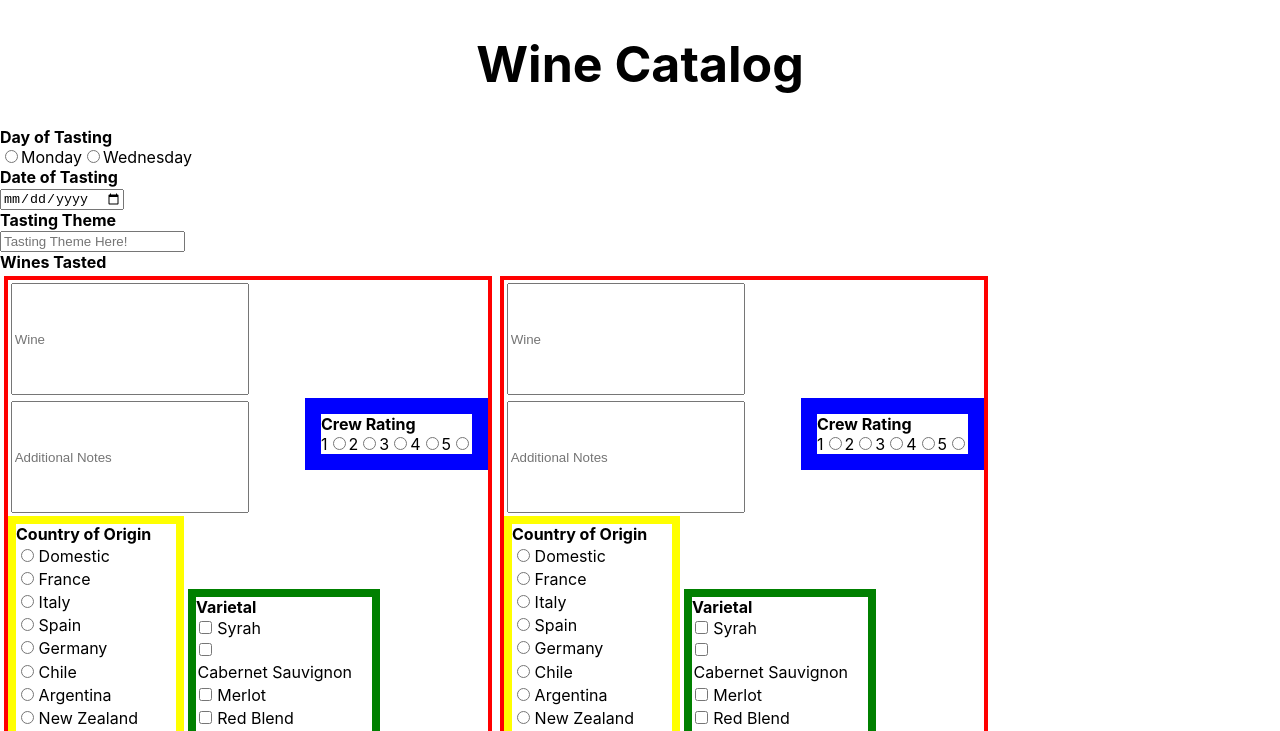
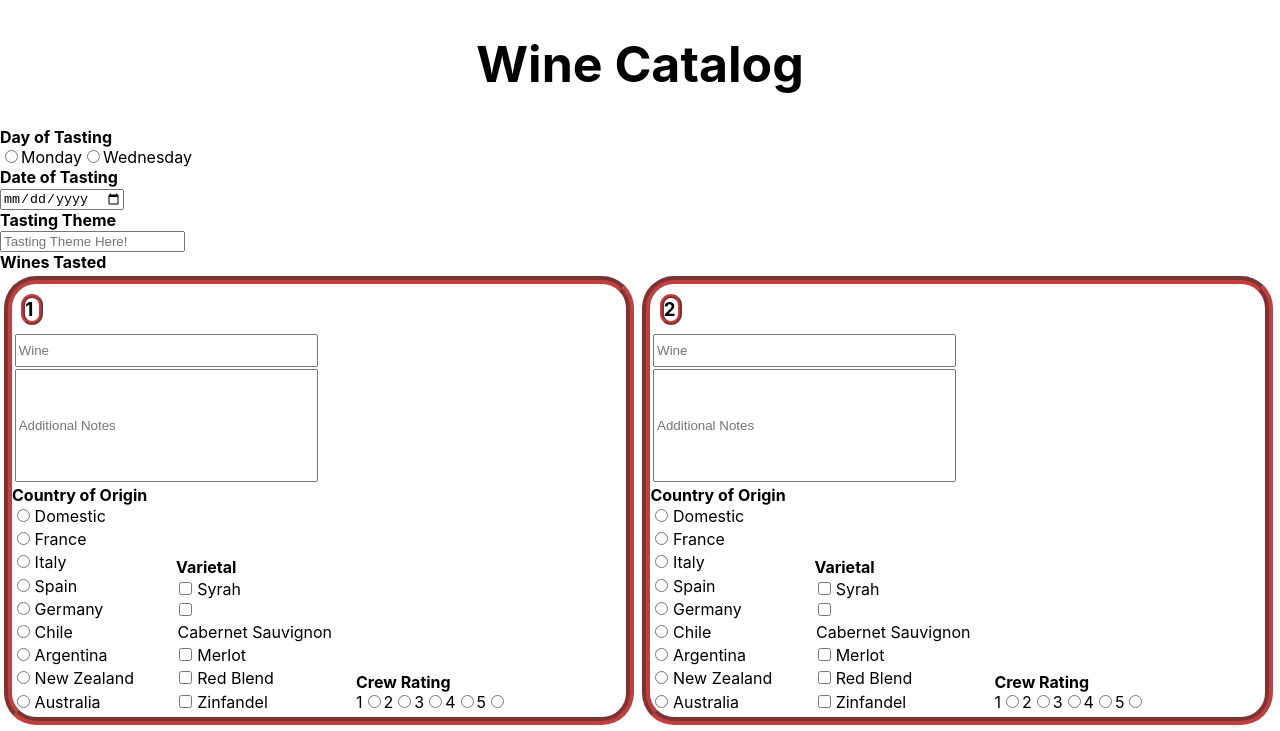
Before and after one commit to Awood549/wine-catalog, a React (Create React App) app: page / in a window 1280 px wide. Shown: the top 731 px of the page. Built offline with nearby package versions, Linux system fonts and the light colour scheme.

Commit message:
finally starting to decent!

```diff
--- a/src/form/InputWines.js
+++ b/src/form/InputWines.js
@@ -149,12 +149,15 @@ import './forms.css'
     let numberOfWines = ['1','2','3','4'];
 
     let markup = numberOfWines.map( number =>
+      <>
       <label className= 'eachWine'>
+      <h3>{number}</h3>
       {nameAndNotesInput()}
-      {ratingsInput()}
       {countryOfOrigin()}
       {varietalsInput()}
+      {ratingsInput()}
       </label>
+      </>
     )
     return(
       <>
--- a/src/form/forms.css
+++ b/src/form/forms.css
@@ -5,11 +5,18 @@ h4{
   margin: 0;
   display: block;
 }
+h3{
+  margin: .5em;
+  display: block;
+  border: .25em ridge rgba(182, 28, 28, 0.842);
+  border-radius: 2em;
+  width:.75em;
+}
 .varietal{
   display: inline-block;
   margin: .25em;
   width: 11em;
-  border: .5em solid green;
+  /* border: .5em solid green; */
 }
 .varietalChoices{
   margin:.25em;
@@ -36,31 +43,32 @@ label.countryRadio{
 .countryOrigin{
   display: inline-block;
   width: 10em;
-  border: .5em solid yellow;
+  /* border: .5em solid yellow; */
 }
 
 .eachWine{
   display: inline-block;
   margin: .25em;
-  border: .25em solid red;
-  width:480px
+  border: .5em groove rgba(182, 28, 28, 0.842);
+  border-radius: 2em;
+  width:48%;
 }
 .wineName{
   overflow: hidden;
-  display: inline-block;
+  display: block;
   width: 48%;
-  height: 8em;
+  height: 2em;
   margin: .2em;
 }
 .wineNotes{
   overflow: hidden;
-  display: inline-block;
+  display: block;
   width: 48%;
   height: 8em;
   margin: .2em;
 }
 
 .rating{
-  border: 1em solid blue;
-float: right;
+  /* border: 1em solid blue; */
+  display: inline-block;
 }
```
